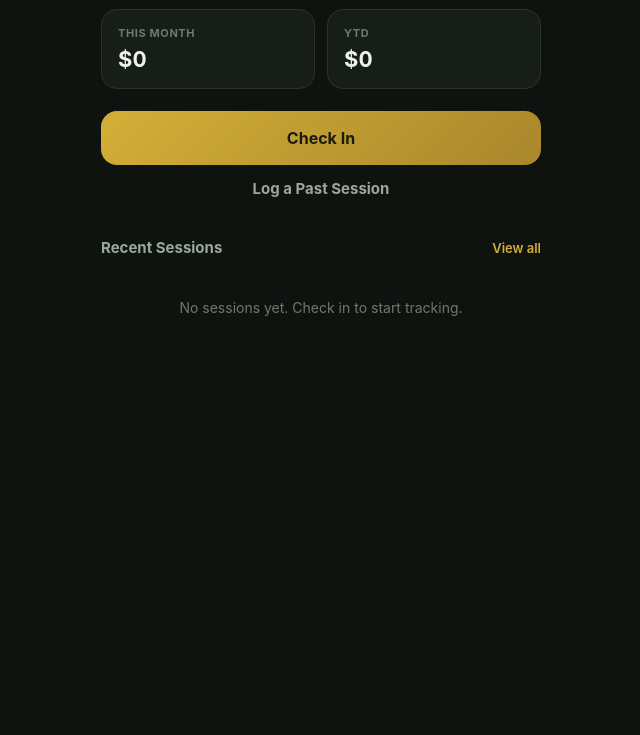
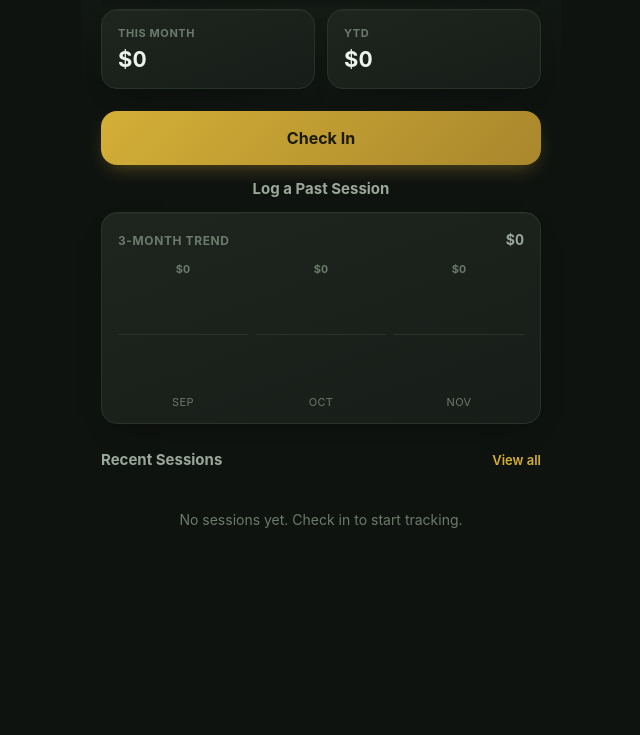
Before and after one commit to shellersperk/poker-tracker, a plain HTML site: page index.html in a window 1280 px wide. Shown: the part 65-800 px from the top of the page, without its empty margins (319-959 px from the left). Drawn offline with Linux system fonts and the light colour scheme.

Commit message:
Premium redesign: new app icon, 3-month trend chart, elevated cards
- Replace flat SVG icon with a Higgsfield-generated red/black ace-of-
  spades poker chip icon (PNG at 32/180/192/512px), update manifest
  and index.html references
- Add a 3-month profit trend chart to Home, shown in the space freed
  up by trimming "Recent Sessions" from 5 down to 3
- Elevate stat cards, session rows, invested card, report hero/tiles,
  and settings blocks with subtle shadows/gradients for a more
  premium feel
- Bump service worker cache to v7

```diff
--- a/app.js
+++ b/app.js
@@ -328,7 +328,7 @@
 
     const recent = sessions.filter(s => s.status === 'completed')
       .sort((a, b) => new Date(b.checkIn) - new Date(a.checkIn))
-      .slice(0, 5);
+      .slice(0, 3);
     const list = document.getElementById('recent-list');
     list.innerHTML = '';
     if (!recent.length) {
@@ -336,6 +336,67 @@
     } else {
       recent.forEach(s => list.appendChild(buildSessionRow(s)));
     }
+
+    renderTrendChart(sessions);
+  }
+
+  // ---------- render: 3-month trend chart ----------
+  function renderTrendChart(sessions) {
+    const container = document.getElementById('trend-chart');
+    if (!container) return;
+    const now = new Date();
+    const months = [0, 1, 2].map(i => new Date(now.getFullYear(), now.getMonth() - (2 - i), 1));
+    const data = months.map(d => ({
+      label: d.toLocaleDateString('en-US', { month: 'short' }),
+      value: sumProfit(sessions, s => {
+        const sd = new Date(s.checkIn);
+        return sd.getFullYear() === d.getFullYear() && sd.getMonth() === d.getMonth();
+      })
+    }));
+
+    const totalEl = document.getElementById('trend-total');
+    const total = data.reduce((sum, d) => sum + d.value, 0);
+    totalEl.textContent = formatMoney(total);
+    totalEl.className = 'trend-total ' + (total > 0 ? 'positive' : total < 0 ? 'negative' : '');
+
+    const maxAbs = Math.max(1, ...data.map(d => Math.abs(d.value)));
+    const TRACK_H = 52;
+    container.innerHTML = '';
+    data.forEach(d => {
+      const col = document.createElement('div');
+      col.className = 'trend-col';
+
+      const value = document.createElement('div');
+      value.className = 'trend-value ' + (d.value > 0 ? 'positive' : d.value < 0 ? 'negative' : '');
+      value.textContent = formatMoney(d.value);
+
+      const track = document.createElement('div');
+      track.className = 'trend-track';
+      const top = document.createElement('div');
+      top.className = 'trend-top';
+      const bottom = document.createElement('div');
+      bottom.className = 'trend-bottom';
+      const bar = document.createElement('div');
+      const barHeight = Math.round((Math.abs(d.value) / maxAbs) * (TRACK_H - 4));
+      bar.style.height = Math.max(d.value === 0 ? 0 : 3, barHeight) + 'px';
+      if (d.value >= 0) {
+        bar.className = 'trend-bar positive';
+        top.appendChild(bar);
+      } else {
+        bar.className = 'trend-bar negative';
+        bottom.appendChild(bar);
+      }
+      const baseline = document.createElement('div');
+      baseline.className = 'trend-baseline';
+      track.append(top, baseline, bottom);
+
+      const month = document.createElement('div');
+      month.className = 'trend-month';
+      month.textContent = d.label;
+
+      col.append(value, track, month);
+      container.appendChild(col);
+    });
   }
   function setStat(id, value) {
     const el = document.getElementById(id);
--- a/index.html
+++ b/index.html
@@ -7,8 +7,9 @@
 <meta name="theme-color" content="#0f1512" />
 <meta name="description" content="Personal poker bankroll and session tracker" />
 <link rel="manifest" href="manifest.json" />
-<link rel="icon" href="icons/icon.svg" type="image/svg+xml" />
-<link rel="apple-touch-icon" href="icons/icon.svg" />
+<link rel="icon" href="icons/icon-32.png" type="image/png" sizes="32x32" />
+<link rel="icon" href="icons/icon-192.png" type="image/png" sizes="192x192" />
+<link rel="apple-touch-icon" href="icons/icon-180.png" />
 <meta name="apple-mobile-web-app-capable" content="yes" />
 <meta name="apple-mobile-web-app-status-bar-style" content="black-translucent" />
 <link rel="stylesheet" href="styles.css" />
@@ -45,6 +46,14 @@
 
     <button class="btn btn-primary btn-large" id="btn-checkin">Check In</button>
     <button class="btn btn-ghost" id="btn-past-session">Log a Past Session</button>
+
+    <div class="trend-card">
+      <div class="trend-head">
+        <span>3-Month Trend</span>
+        <span id="trend-total" class="trend-total"></span>
+      </div>
+      <div id="trend-chart" class="trend-chart"></div>
+    </div>
 
     <div class="section-head">
       <h2>Recent Sessions</h2>
--- a/styles.css
+++ b/styles.css
@@ -14,6 +14,8 @@
   --red-bright: #e0594c;
   --radius: 16px;
   --radius-sm: 10px;
+  --shadow-card: 0 1px 0 rgba(255,255,255,0.03) inset, 0 12px 28px -18px rgba(0,0,0,0.65);
+  --shadow-pop: 0 18px 44px -20px rgba(0,0,0,0.7);
   --safe-top: env(safe-area-inset-top, 0px);
   --safe-bottom: env(safe-area-inset-bottom, 0px);
 }
@@ -29,6 +31,10 @@ html, body {
   -webkit-tap-highlight-color: transparent;
   overscroll-behavior-y: none;
   color-scheme: dark;
+}
+
+#app {
+  background: radial-gradient(ellipse 600px 320px at 50% -40px, #192219 0%, transparent 70%);
 }
 
 #app {
@@ -61,7 +67,7 @@ html, body {
   gap: 8px;
 }
 
-.brand-mark { color: var(--gold); font-size: 19px; }
+.brand-mark { color: var(--gold); font-size: 19px; text-shadow: 0 0 14px rgba(212,175,55,0.5); }
 
 .icon-btn {
   width: 38px;
@@ -105,10 +111,11 @@ html, body {
   margin-bottom: 22px;
 }
 .stat-card {
-  background: var(--surface);
+  background: linear-gradient(160deg, var(--surface-raised), var(--surface));
   border: 1px solid var(--border);
   border-radius: var(--radius);
   padding: 16px;
+  box-shadow: var(--shadow-card);
 }
 .stat-label {
   font-size: 11px;
@@ -137,7 +144,7 @@ html, body {
   font-family: inherit;
 }
 .btn-large { padding: 17px 18px; font-size: 16px; border-radius: var(--radius); }
-.btn-primary { background: linear-gradient(135deg, var(--gold), var(--gold-dim)); color: #1a1a0d; }
+.btn-primary { background: linear-gradient(135deg, var(--gold), var(--gold-dim)); color: #1a1a0d; box-shadow: 0 8px 20px -8px rgba(212,175,55,0.45); }
 .btn-secondary { background: var(--surface-raised); color: var(--text); border: 1px solid var(--border); }
 .btn-danger { background: linear-gradient(135deg, var(--red-bright), var(--red)); color: #fff; }
 .btn-danger-outline { background: transparent; color: var(--red-bright); border: 1px solid var(--red); }
@@ -160,7 +167,46 @@ html, body {
   border: 1px solid var(--border);
   border-radius: var(--radius-sm);
   padding: 14px;
+  box-shadow: var(--shadow-card);
 }
+
+.trend-card {
+  background: linear-gradient(160deg, var(--surface-raised), var(--surface));
+  border: 1px solid var(--border);
+  border-radius: var(--radius);
+  padding: 18px 16px 14px;
+  margin-bottom: 4px;
+  box-shadow: var(--shadow-card);
+}
+.trend-head {
+  display: flex;
+  justify-content: space-between;
+  align-items: baseline;
+  margin-bottom: 14px;
+}
+.trend-head span:first-child {
+  font-size: 12px;
+  font-weight: 700;
+  text-transform: uppercase;
+  letter-spacing: 0.6px;
+  color: var(--text-faint);
+}
+.trend-total { font-size: 14px; font-weight: 700; font-variant-numeric: tabular-nums; color: var(--text-dim); }
+.trend-total.positive { color: var(--green-bright); }
+.trend-total.negative { color: var(--red-bright); }
+.trend-chart { display: flex; justify-content: space-around; gap: 8px; }
+.trend-col { display: flex; flex-direction: column; align-items: center; flex: 1; min-width: 0; }
+.trend-value { font-size: 11px; font-weight: 700; font-variant-numeric: tabular-nums; margin-bottom: 6px; color: var(--text-faint); white-space: nowrap; }
+.trend-value.positive { color: var(--green-bright); }
+.trend-value.negative { color: var(--red-bright); }
+.trend-track { width: 100%; display: flex; flex-direction: column; align-items: center; }
+.trend-top { height: 52px; width: 100%; display: flex; align-items: flex-end; justify-content: center; }
+.trend-bottom { height: 52px; width: 100%; display: flex; align-items: flex-start; justify-content: center; }
+.trend-baseline { width: 100%; height: 1px; background: var(--border); flex-shrink: 0; }
+.trend-bar { width: 26px; border-radius: 6px 6px 2px 2px; }
+.trend-bar.positive { background: linear-gradient(180deg, var(--green-bright), var(--green)); }
+.trend-bar.negative { border-radius: 2px 2px 6px 6px; background: linear-gradient(0deg, var(--red-bright), var(--red)); }
+.trend-month { font-size: 11px; color: var(--text-faint); margin-top: 8px; text-transform: uppercase; letter-spacing: 0.4px; }
 .session-row-top {
   display: flex;
   justify-content: space-between;
@@ -273,12 +319,13 @@ input:focus, textarea:focus { outline: none; border-color: var(--gold-dim); }
 }
 
 .invested-card {
-  background: var(--surface);
+  background: linear-gradient(160deg, var(--surface-raised), var(--surface));
   border: 1px solid var(--border);
   border-radius: var(--radius);
   padding: 18px;
   margin-top: 16px;
   text-align: center;
+  box-shadow: var(--shadow-card);
 }
 .invested-value { font-size: 28px; font-weight: 700; margin-top: 4px; font-variant-numeric: tabular-nums; }
 .invested-sub { font-size: 12px; color: var(--text-faint); margin-top: 6px; min-height: 16px; }
@@ -299,9 +346,10 @@ input:focus, textarea:focus { outline: none; border-color: var(--gold-dim); }
   text-align: center;
   padding: 36px 20px 28px;
   border-radius: var(--radius);
-  background: var(--surface);
+  background: linear-gradient(160deg, var(--surface-raised), var(--surface));
   border: 1px solid var(--border);
   margin-top: 6px;
+  box-shadow: var(--shadow-pop);
 }
 .report-hero-label { font-size: 12px; text-transform: uppercase; letter-spacing: 0.6px; color: var(--text-faint); font-weight: 700; }
 .report-hero-value { font-size: 46px; font-weight: 750; margin-top: 10px; font-variant-numeric: tabular-nums; }
@@ -310,7 +358,7 @@ input:focus, textarea:focus { outline: none; border-color: var(--gold-dim); }
 .report-hero-sub { color: var(--text-dim); font-size: 14px; margin-top: 8px; }
 
 .report-grid { display: grid; grid-template-columns: 1fr 1fr; gap: 12px; margin: 20px 0; }
-.report-tile { background: var(--surface); border: 1px solid var(--border); border-radius: var(--radius-sm); padding: 14px; }
+.report-tile { background: var(--surface); border: 1px solid var(--border); border-radius: var(--radius-sm); padding: 14px; box-shadow: var(--shadow-card); }
 .report-tile-label { font-size: 11px; color: var(--text-faint); text-transform: uppercase; letter-spacing: 0.5px; font-weight: 700; margin-bottom: 6px; }
 .report-tile-value { font-size: 19px; font-weight: 700; font-variant-numeric: tabular-nums; }
 .report-tile-value.positive { color: var(--green-bright); }
@@ -324,7 +372,7 @@ input:focus, textarea:focus { outline: none; border-color: var(--gold-dim); }
 .report-note-label.action { color: var(--gold); }
 .report-note-text { font-size: 14px; color: var(--text); white-space: pre-wrap; }
 
-.settings-block { background: var(--surface); border: 1px solid var(--border); border-radius: var(--radius); padding: 18px; display: flex; flex-direction: column; gap: 12px; }
+.settings-block { background: var(--surface); border: 1px solid var(--border); border-radius: var(--radius); padding: 18px; display: flex; flex-direction: column; gap: 12px; box-shadow: var(--shadow-card); }
 .settings-block h3 { margin: 0; font-size: 15px; }
 .settings-block.danger { border-color: #4a2a28; }
 .hint { font-size: 12px; color: var(--text-faint); margin: 0; line-height: 1.5; }
```
Also changed, not shown: service-worker.js (+5 -2 lines), icons/icon-180.png (added), icons/icon-192.png (added), icons/icon-32.png (added), icons/icon-512.png (added), icons/icon.svg (deleted), manifest.json.
